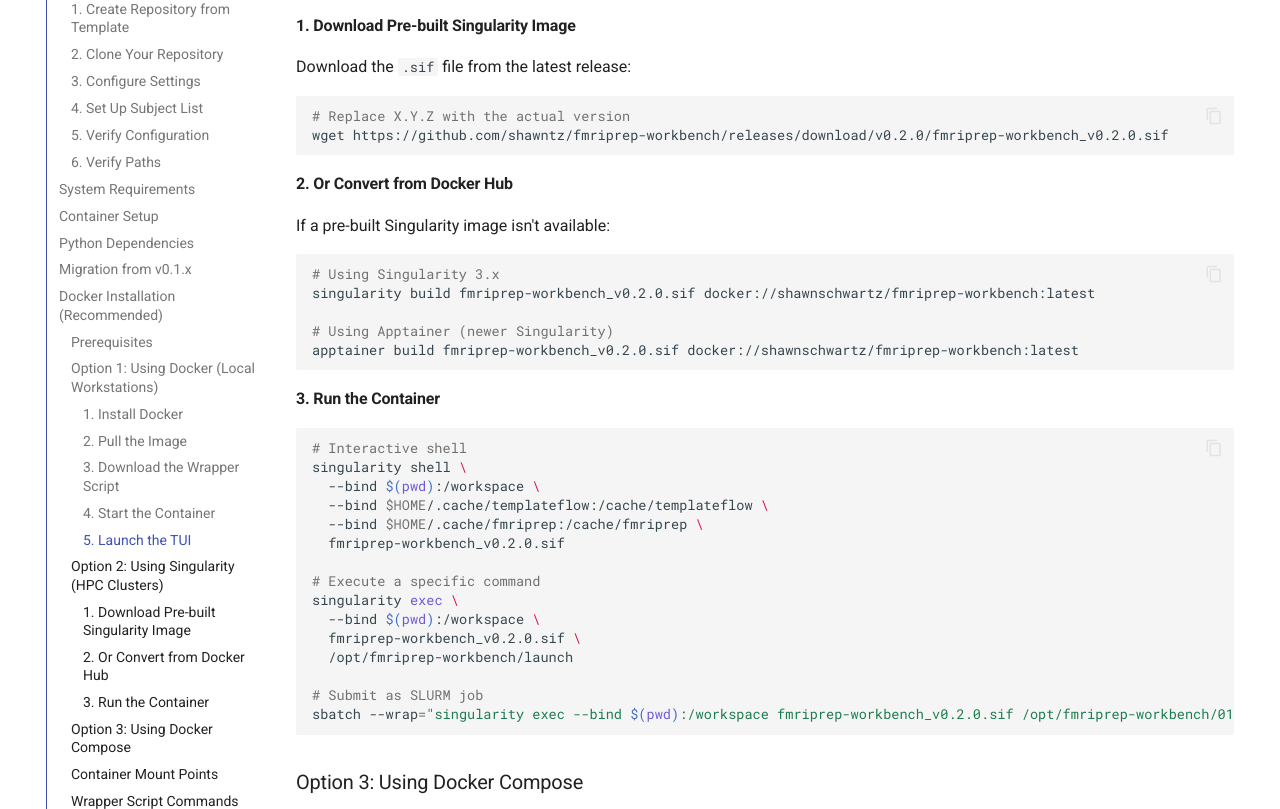
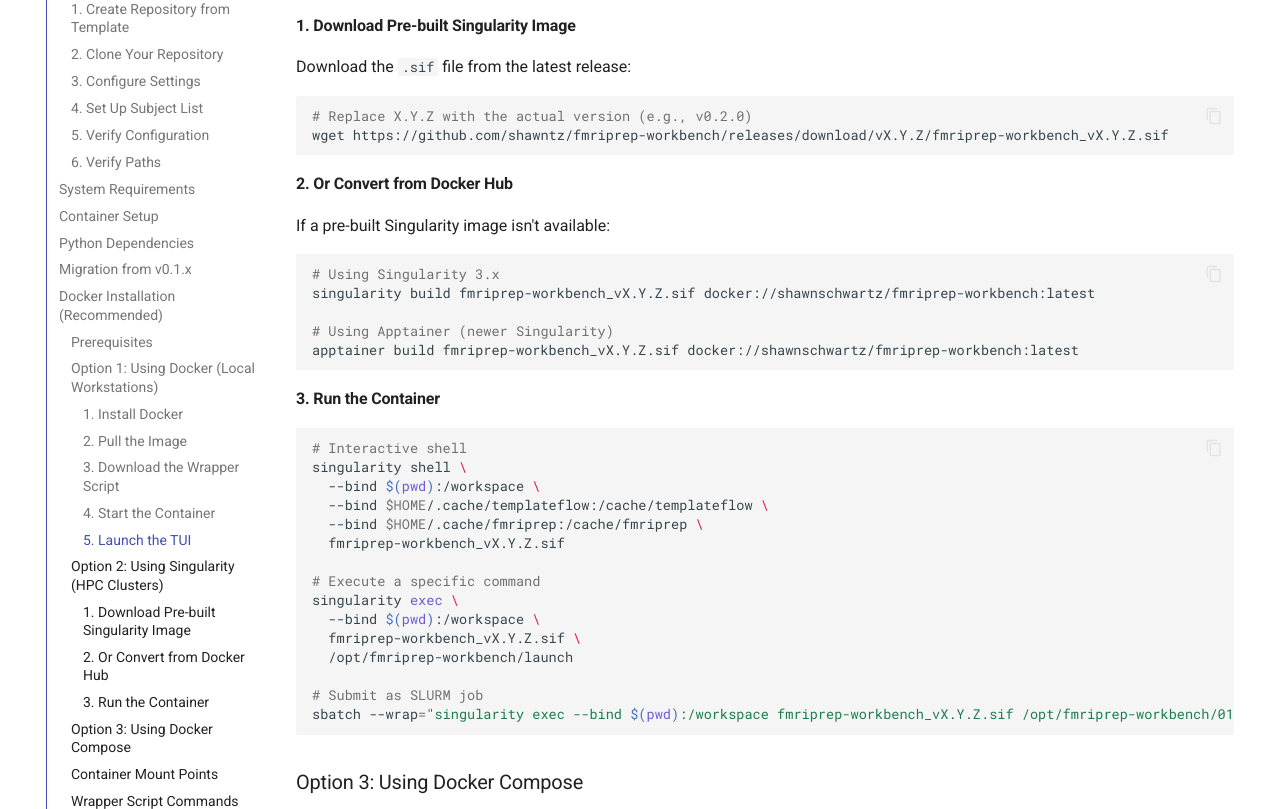
Before and after one commit to shawntz/fmri, an MkDocs documentation site: the page built from docs/installation.md, in a window 1280 px wide and 1400 px high, scrolled down 4837 px. Shown: the part 153-962 px from the top of the window. Built offline with MkDocs 1.6.1 and Material for MkDocs 9.7.7, drawn with Linux system fonts in a browser that asks for light colours; comment, search, counter and statistics services are not loaded; the version menu is left out.

Commit message:
Replace hard-coded version numbers with placeholders in docs
- Replace v0.2.0 with vX.Y.Z placeholder in installation.md
- Replace v0.2.0 with vX.Y.Z placeholder in docker-usage.md
- Update comment to include example version (e.g., v0.2.0)
- Ensures docs won't become outdated with future releases

Co-authored-by: shawntz <5200266+shawntz@users.noreply.github.com>

````diff
--- a/docs/installation.md
+++ b/docs/installation.md
@@ -238,10 +238,10 @@ If a pre-built Singularity image isn't available:
 
 ```bash
 # Using Singularity 3.x
-singularity build fmriprep-workbench_v0.2.0.sif docker://shawnschwartz/fmriprep-workbench:latest
+singularity build fmriprep-workbench_vX.Y.Z.sif docker://shawnschwartz/fmriprep-workbench:latest
 
 # Using Apptainer (newer Singularity)
-apptainer build fmriprep-workbench_v0.2.0.sif docker://shawnschwartz/fmriprep-workbench:latest
+apptainer build fmriprep-workbench_vX.Y.Z.sif docker://shawnschwartz/fmriprep-workbench:latest
 ```
 
 #### 3. Run the Container
@@ -252,16 +252,16 @@ singularity shell \
   --bind $(pwd):/workspace \
   --bind $HOME/.cache/templateflow:/cache/templateflow \
   --bind $HOME/.cache/fmriprep:/cache/fmriprep \
-  fmriprep-workbench_v0.2.0.sif
+  fmriprep-workbench_vX.Y.Z.sif
 
 # Execute a specific command
 singularity exec \
   --bind $(pwd):/workspace \
-  fmriprep-workbench_v0.2.0.sif \
+  fmriprep-workbench_vX.Y.Z.sif \
   /opt/fmriprep-workbench/launch
 
 # Submit as SLURM job
-sbatch --wrap="singularity exec --bind $(pwd):/workspace fmriprep-workbench_v0.2.0.sif /opt/fmriprep-workbench/01-run.sbatch"
+sbatch --wrap="singularity exec --bind $(pwd):/workspace fmriprep-workbench_vX.Y.Z.sif /opt/fmriprep-workbench/01-run.sbatch"
 ```
 
 ### Option 3: Using Docker Compose
````
Also changed, not shown: other parts of docs/installation.md (+2 -2 lines), docs/docker-usage.md (+2 -2 lines).
